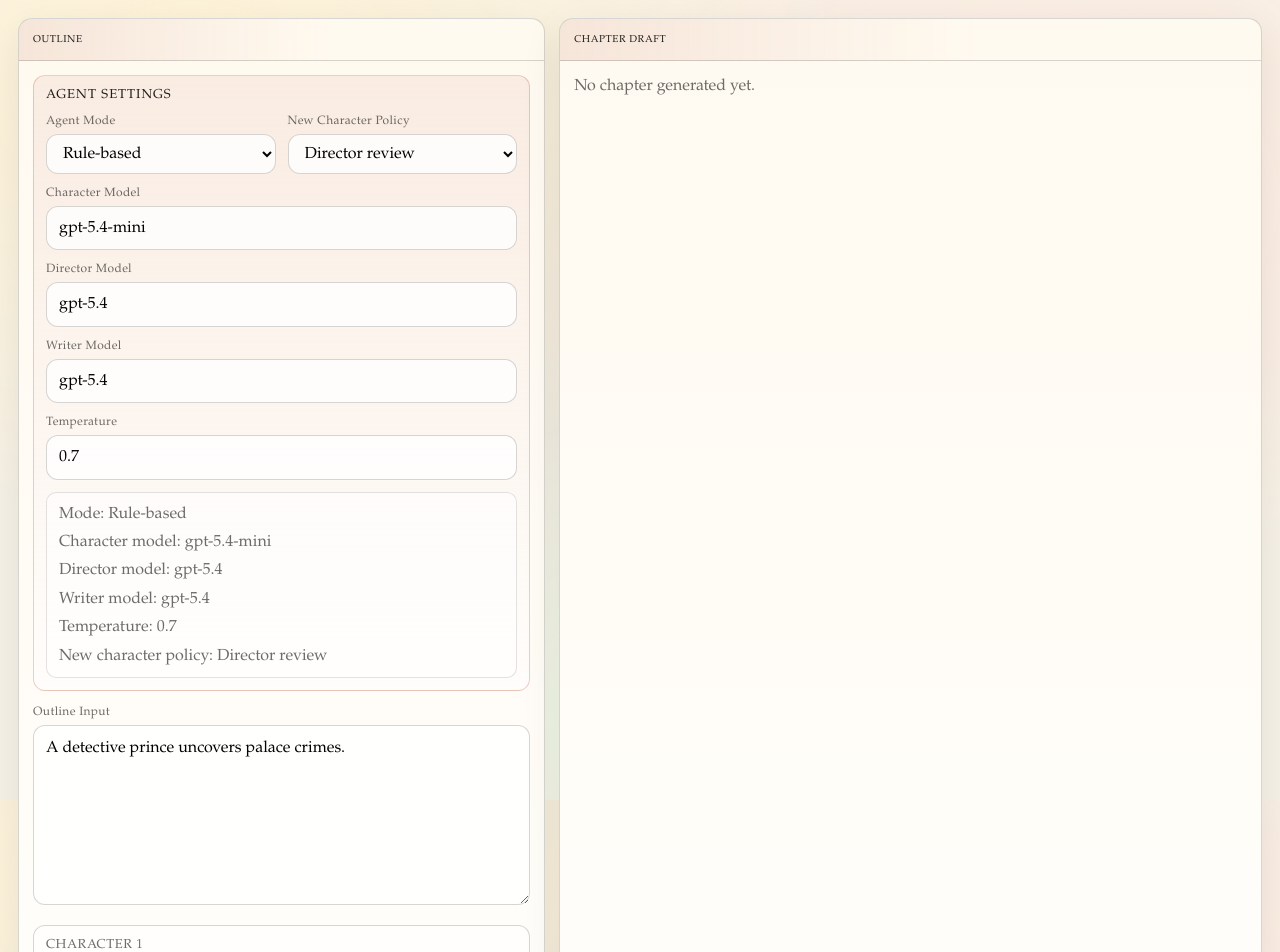
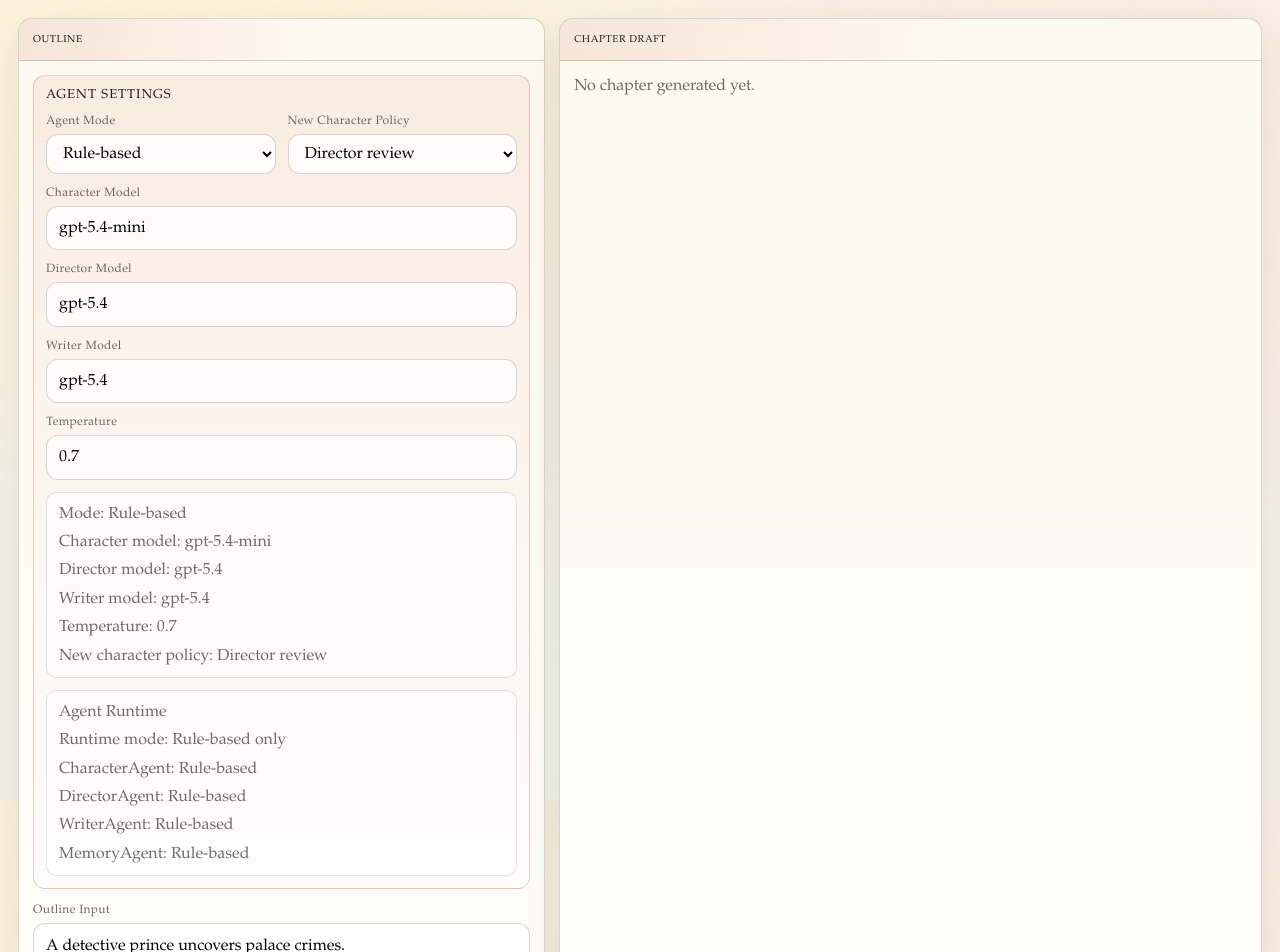
Before and after one commit to zj3983/novelflow-engine, a Next.js app in the folder apps/web/: page / in a window 1280 px wide. Shown: the top 952 px of the page. Built offline with nearby package versions, Linux system fonts and the light colour scheme.

Commit message:
feat(web): expose agent runtime status

```diff
--- a/apps/web/components/StorySidebar.tsx
+++ b/apps/web/components/StorySidebar.tsx
@@ -42,6 +42,11 @@ export function StorySidebar({
   onAgentSettingsChange,
 }: StorySidebarProps) {
   const [isAgentSettingsOpen, setIsAgentSettingsOpen] = useState(true);
+  const runtimeMode =
+    agentSettings.mode === "LLM-assisted"
+      ? "LLM-assisted with deterministic fallback"
+      : "Rule-based only";
+  const agentRuntimeLabel = agentSettings.mode;
 
   function updateCharacter(index: number, next: StoryCharacterDraft) {
     const characters = draft.characters.map((character, currentIndex) =>
@@ -185,6 +190,15 @@ export function StorySidebar({
             <p className="hint">Temperature: {agentSettings.temperature}</p>
             <p className="hint">New character policy: {agentSettings.newCharacterPolicy}</p>
           </div>
+
+          <div className="agent-settings__summary" aria-label="Agent Runtime Status">
+            <p className="hint">Agent Runtime</p>
+            <p className="hint">Runtime mode: {runtimeMode}</p>
+            <p className="hint">CharacterAgent: {agentRuntimeLabel}</p>
+            <p className="hint">DirectorAgent: {agentRuntimeLabel}</p>
+            <p className="hint">WriterAgent: {agentRuntimeLabel}</p>
+            <p className="hint">MemoryAgent: {agentRuntimeLabel}</p>
+          </div>
           </div>
         ) : null}
       </section>
```
Also changed, not shown: 1 other file (tests, documents, lock files or other folders).
